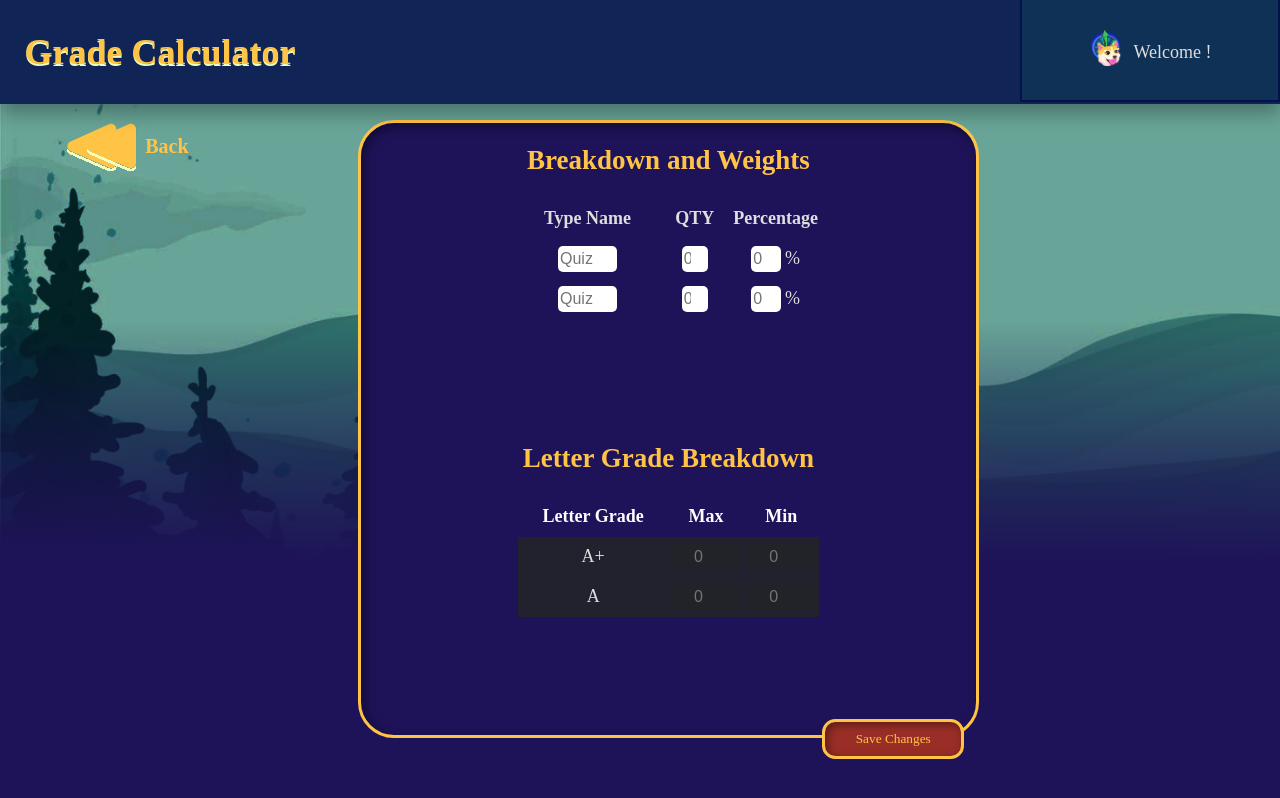
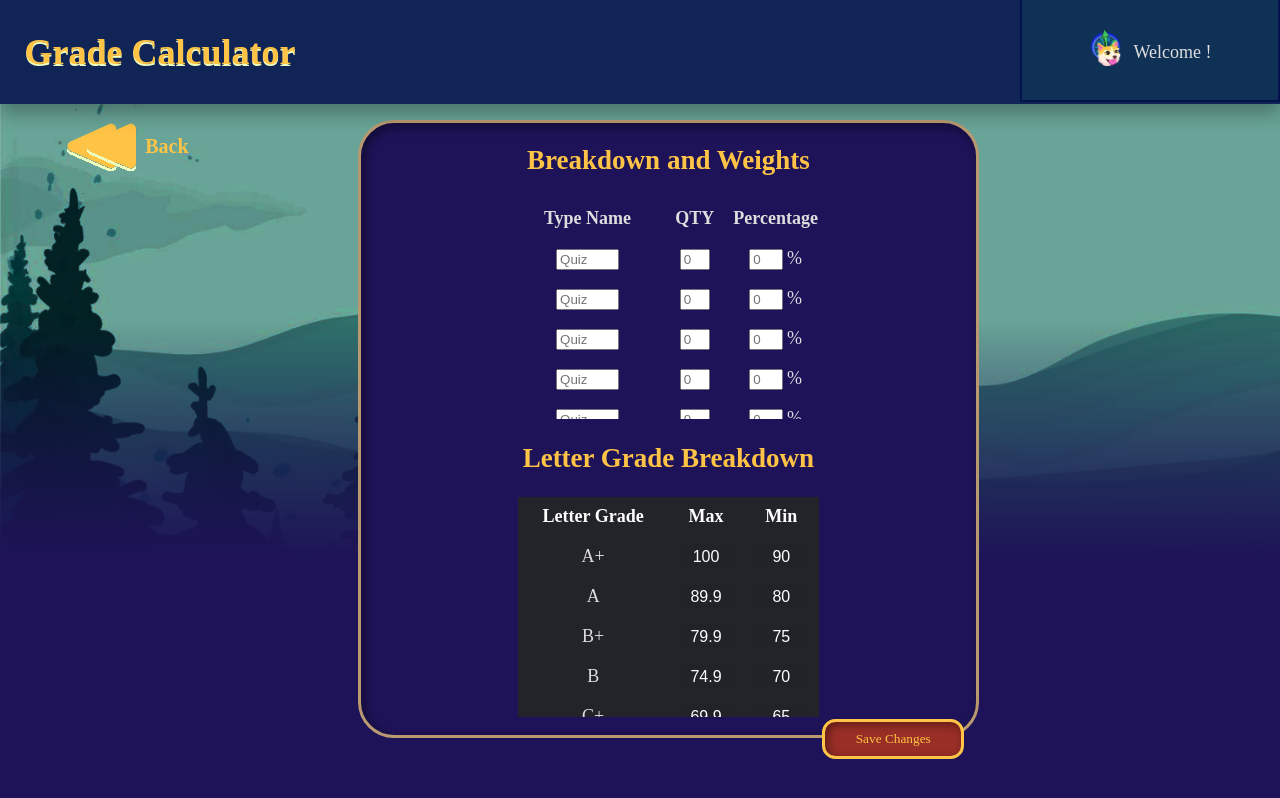
Before and after one commit to kdotzlaw/StudyBuddy, a Vue app in the folder frontend/: page /gradeCalculator in a window 1280 px wide. Built offline with nearby package versions, Linux system fonts and the light colour scheme; a web font is replaced by a local one.

Commit message:
Grade Calculator CSS Updates
Updated the CSS of the grade calculator with features such as a scrollable list and color contrasts.

```diff
--- a/frontend/src/pages/GradeCalculator.vue
+++ b/frontend/src/pages/GradeCalculator.vue
@@ -33,6 +33,21 @@
               <td><input type="number" min="0" id="qty-input" placeholder="0" v-model="username"></td>
               <td><input type="number" min="0" max="100" id="percent-input" placeholder="0" v-model="username"> %</td>
             </tr>
+            <tr>
+              <td><input type="text" id="name-input" placeholder="Quiz" v-model="username"></td>
+              <td><input type="number" min="0" id="qty-input" placeholder="0" v-model="username"></td>
+              <td><input type="number" min="0" max="100" id="percent-input" placeholder="0" v-model="username"> %</td>
+            </tr>
+            <tr>
+              <td><input type="text" id="name-input" placeholder="Quiz" v-model="username"></td>
+              <td><input type="number" min="0" id="qty-input" placeholder="0" v-model="username"></td>
+              <td><input type="number" min="0" max="100" id="percent-input" placeholder="0" v-model="username"> %</td>
+            </tr>
+            <tr>
+              <td><input type="text" id="name-input" placeholder="Quiz" v-model="username"></td>
+              <td><input type="number" min="0" id="qty-input" placeholder="0" v-model="username"></td>
+              <td><input type="number" min="0" max="100" id="percent-input" placeholder="0" v-model="username"> %</td>
+            </tr>
           </tbody>
         </table>
       </div>
@@ -53,13 +68,33 @@
           <tbody>
             <tr>
               <td>A+</td>
-              <td><input type="number" min="0" max="100" id="max-input" placeholder="0" v-model="username"></td>
-              <td><input type="number" min="0" max="100" id="max-input" placeholder="0" v-model="username"> </td>
+              <td><input type="number" min="0" max="100" id="max-input" placeholder="100" v-model="username"></td>
+              <td><input type="number" min="0" max="100" id="max-input" placeholder="90" v-model="username"> </td>
             </tr>
             <tr>
               <td>A</td>
-              <td><input type="number" min="0" max="100" id="max-input" placeholder="0" v-model="username"></td>
-              <td><input type="number" min="0" max="100" id="max-input" placeholder="0" v-model="username"> </td>
+              <td><input type="number" min="0" max="100" id="max-input" placeholder="89.9" v-model="username"></td>
+              <td><input type="number" min="0" max="100" id="max-input" placeholder="80" v-model="username"> </td>
+            </tr>
+            <tr>
+              <td>B+</td>
+              <td><input type="number" min="0" max="100" id="max-input" placeholder="79.9" v-model="username"></td>
+              <td><input type="number" min="0" max="100" id="max-input" placeholder="75" v-model="username"> </td>
+            </tr>
+            <tr>
+              <td>B</td>
+              <td><input type="number" min="0" max="100" id="max-input" placeholder="74.9" v-model="username"></td>
+              <td><input type="number" min="0" max="100" id="max-input" placeholder="70" v-model="username"> </td>
+            </tr>
+            <tr>
+              <td>C+</td>
+              <td><input type="number" min="0" max="100" id="max-input" placeholder="69.9" v-model="username"></td>
+              <td><input type="number" min="0" max="100" id="max-input" placeholder="65" v-model="username"> </td>
+            </tr>
+            <tr>
+              <td>C</td>
+              <td><input type="number" min="0" max="100" id="max-input" placeholder="64.9" v-model="username"></td>
+              <td><input type="number" min="0" max="100" id="max-input" placeholder="60" v-model="username"> </td>
             </tr>
           </tbody>
         </table>
@@ -92,10 +127,6 @@
 </script>
 
 <style>
-
-  #gradeCalcPage{
-
-  }
 
   #title h1{
     font-size: 72px;
@@ -163,7 +194,7 @@
     height: 90%;
 
     background: var(--indigo);
-    border: 3px solid var(--gold);
+    border: 3px solid var(--border-gold);
     border-radius: 2em;
     box-shadow: inset 0.2em 0.2em 0.6em rgba(0,0,0,0.4);
     margin: auto;
@@ -183,15 +214,23 @@
 
   #breakdown-table{
     width: 70%;
+    height: 80%;
     margin-left: auto;
     margin-right: auto;
+    overflow-y: auto;
   }
 
   #letter-table{
     width: 70%;
+    height: 80%;
     margin-left: auto;
     margin-right: auto;
-    background-color: var(--box);
+    background-color: var(--textbox-dark);
+    overflow-y: auto;
+  }
+
+  #letter-table tbody{
+    overflow: auto;
   }
 
   table{
@@ -210,7 +249,19 @@
     justify-content: center;
   }
 
-  input{
+  #breakdown-table th{
+    top: 0;
+    position: sticky;
+    background-color: var(--indigo);
+  }
+
+  #letter-table th{
+    top: 0;
+    position: sticky;
+    background-color: var(--textbox-dark);
+  }
+
+  #letter-grade-container input{
     font: 500 1rem 'Quicksand', sans-serif;
     border-radius: 5px;
     height: 3vh;
@@ -236,7 +287,7 @@
   }
 
   #letter-table-header{
-    background-color: var(--indigo);
+    /*background-color: var(--indigo);*/
     color: var(--white);
   }
 
@@ -246,4 +297,14 @@
     text-align: center;
   }
 
+  input::-webkit-outer-spin-button,
+  input::-webkit-inner-spin-button {
+    -webkit-appearance: none;
+    margin: 0;
+  }
+
+  #letter-table ::placeholder { /* Chrome, Firefox, Opera, Safari 10.1+ */
+    color: var(--white);
+    opacity: 1; /* Firefox */
+  }
 </style>
```
